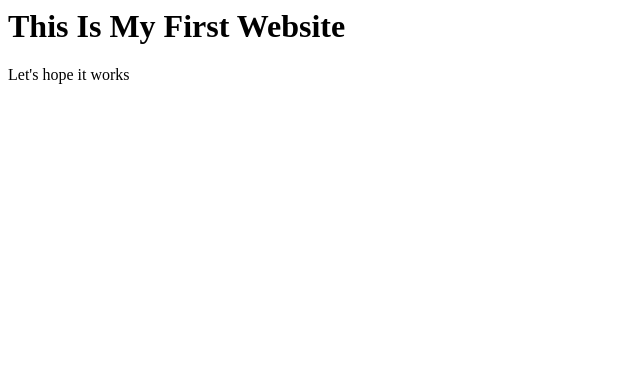
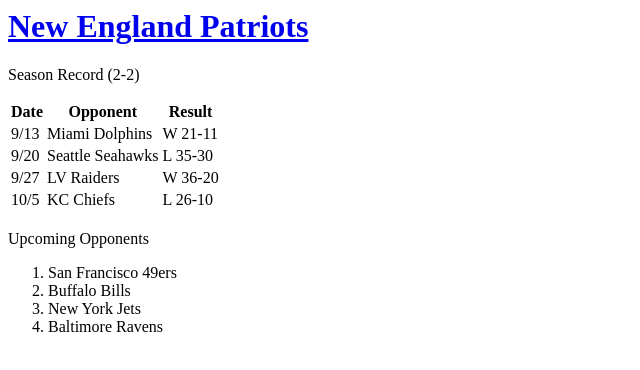
Before and after one commit to griffinbatson/FirstLab, a plain HTML site: page index.html in a window 1280 px wide. Shown: the whole page, without its empty margins (0-640 px from the left). Drawn offline with Linux system fonts and the light colour scheme.

Commit message:
Add files via upload

```diff
--- a/index.html
+++ b/index.html
@@ -1,6 +1,41 @@
 <html>
   <body>
-    <h1> This Is My First Website </h1>
-      <p> Let's hope it works <p>
+    <h1> <a href=https://www.patriots.com/ target=_blank> New England Patriots</a> </h1>
+      <p> Season Record (2-2)<p>
+        <table>
+            <thead>
+                <th>Date</th>
+                <th> Opponent</th>
+                <th> Result</th>
+            </thead>
+               <tbody>
+                    <td>9/13</td>
+                    <td>Miami Dolphins</td>
+                    <td> W 21-11</td>
+                </tbody>
+                <tbody>
+                    <td> 9/20</td>
+                    <td>Seattle Seahawks </td>
+                    <td> L 35-30</td>
+                </tbody>
+                <tbody>
+                    <td>9/27</td>
+                    <td>LV Raiders</td>
+                    <td> W 36-20</td>
+                </tbody>
+                <tbody>
+                    <td> 10/5</td>
+                    <td> KC Chiefs</td>
+                    <td> L 26-10</td>
+                </tbody>
+        </table>
+      <br>
+      <p2> Upcoming Opponents</p2>
+        <ol>
+            <li> San Francisco 49ers</li>
+            <li> Buffalo Bills</li>
+            <li> New York Jets</li>
+            <li> Baltimore Ravens</li>
+        </ol>
   </body>
 <html>
```
